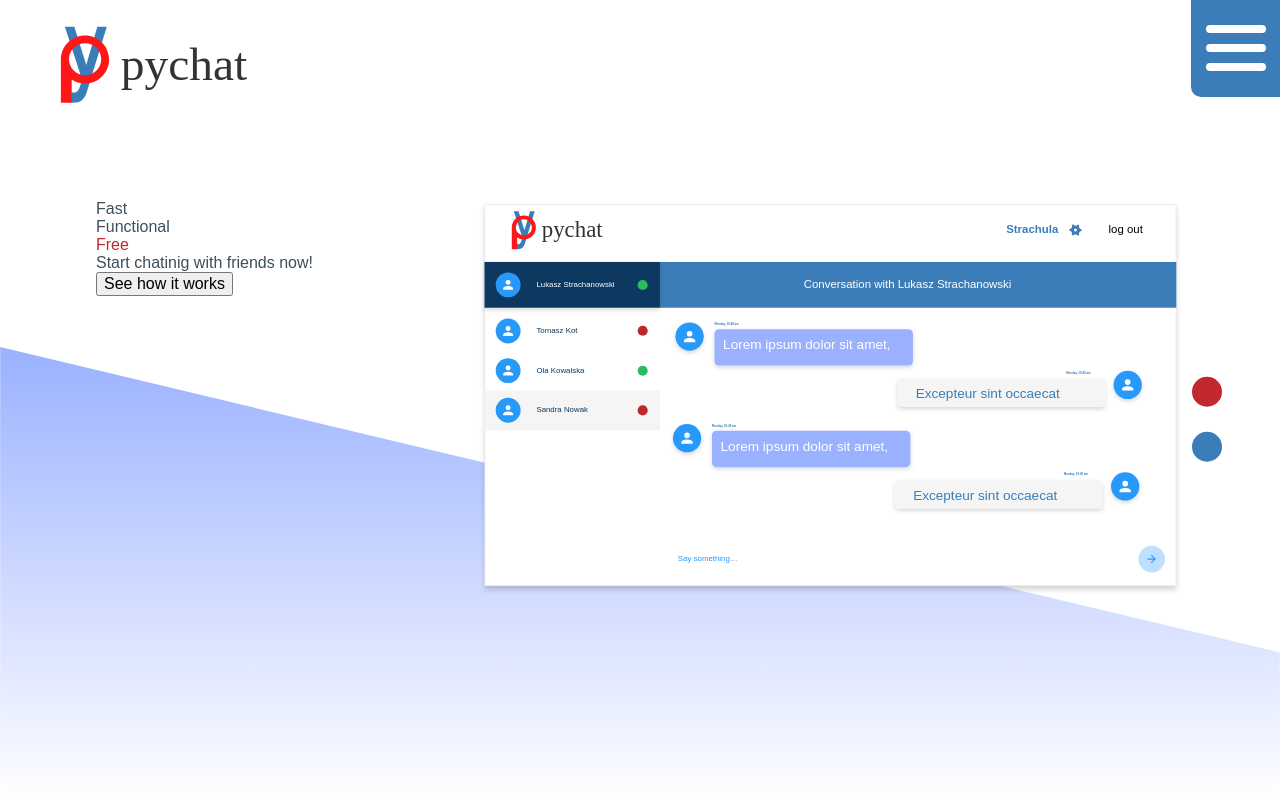
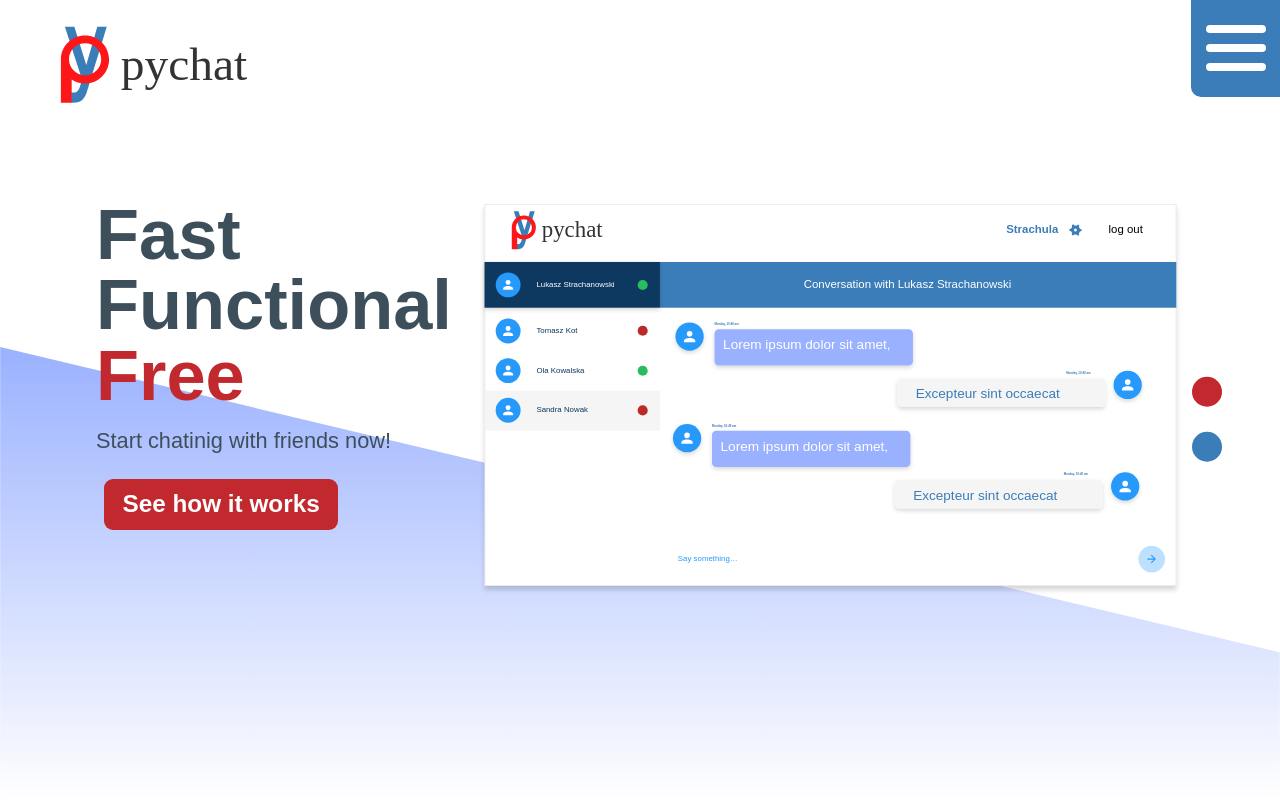
Before and after one commit to lStrachanowski/pychat, a Flask app: page / in a window 1280 px wide. Run offline with Flask 2, Linux system fonts and the light colour scheme.

Commit message:
slide two desktop view was styled

```diff
--- a/static/css/main.css
+++ b/static/css/main.css
@@ -271,6 +271,26 @@ a:hover{
     transform: translateY(125%);
     margin: 50px;
 }
+
+.slide-two-text{
+    font-size: 5.5vw;
+    font-weight: 600;
+    position: relative;
+    line-height: 1.0;
+}
+
+.slide-two-text-small{
+    font-size: 1.7vw;
+    font-weight: 300;
+    position: relative;
+    line-height: 2.8;
+}
+
+.index-button-style-slide-two{
+    padding: 3.5% 5.5% 3.5% 5.5%;
+    font-size: 1.9vw;
+}
+
 /* mobile phone mode */
 @media only screen and (max-width: 599px){
     .phone-position{
--- a/templates/not_logged.html
+++ b/templates/not_logged.html
@@ -42,10 +42,6 @@
                 <button class="index-button-style">join</button>
             </div>
         </div>
-        <!-- <div class="dot-menu-position">
-                <div class="dot-menu red-dot"></div>
-                <div class="dot-menu"></div>
-        </div> -->
 
         <div class="index-text-container-mobile">
 
@@ -78,16 +74,12 @@
     <div class="back-image-slide-two">
         <div class="index-center-content">
                 <div class="left-slide-two-container">
-                    <div class="index-text-black">Fast</div>
-                    <div class="index-text-black">Functional</div>
-                    <div class="index-text-red-mobile">Free</div>
-                    <div class="index-text-black">Start chatinig with friends now!</div>
-                    <button>See how it works</button>
+                    <div class="index-text-black slide-two-text">Fast</div>
+                    <div class="index-text-black slide-two-text">Functional</div>
+                    <div class="index-text-red-mobile slide-two-text">Free</div>
+                    <div class="index-text-black slide-two-text-small">Start chatinig with friends now!</div>
+                    <button class="index-button-style index-button-style-slide-two">See how it works</button>
                 </div>
-                <!-- <div class="dot-menu-position-slide-two">
-                        <div class="dot-menu red-dot"></div>
-                        <div class="dot-menu"></div>
-                </div> -->
                 <div class="right-slide-two-container">
                     <img src="/static/img/screenshot.svg" class="screen-img-size">
                 </div>
```
